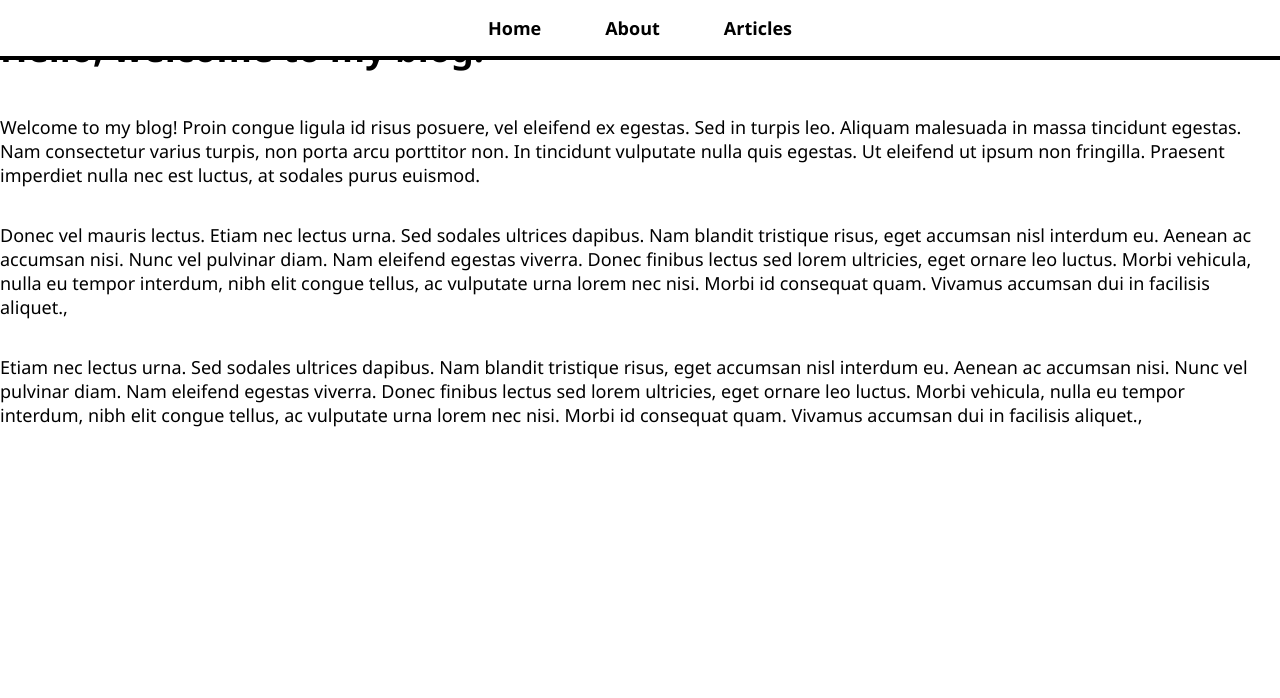
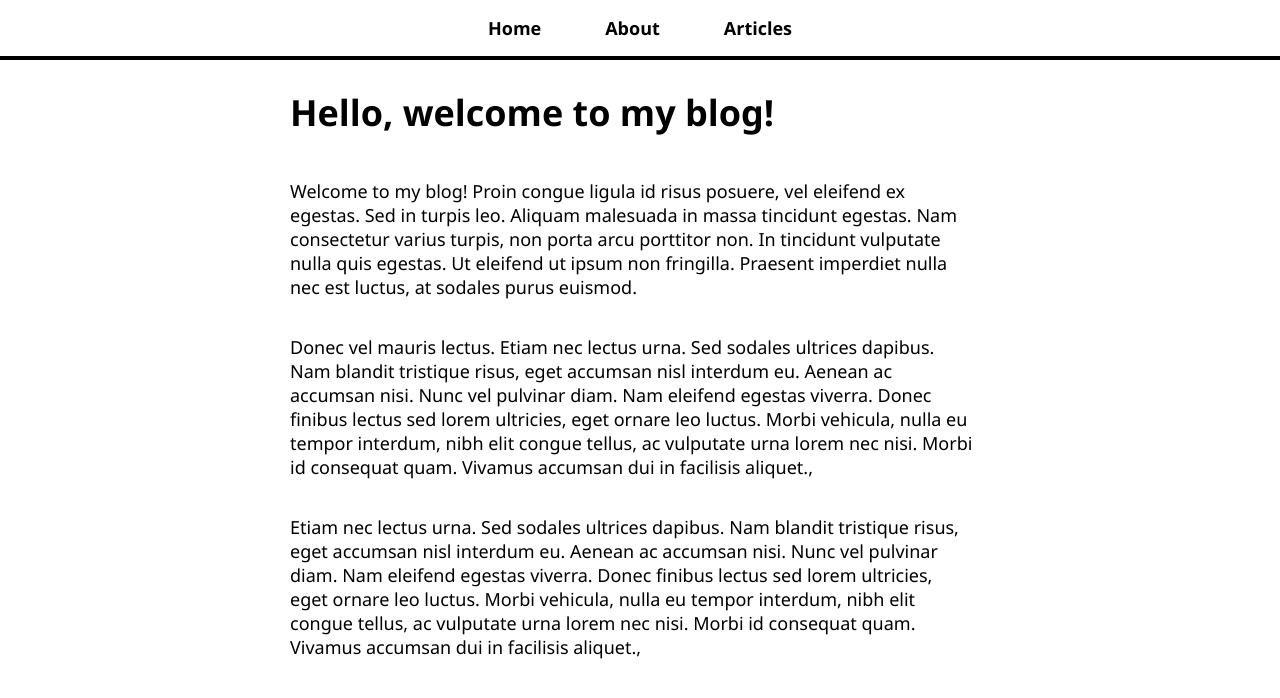
Before and after one commit to faizan76/my-blog, a React (Create React App) app: page / in a window 1280 px wide. Shown: the top 698 px of the page. Built offline with nearby package versions, Linux system fonts and the light colour scheme.

Commit message:
Custom Styled div

```diff
--- a/src/App.js
+++ b/src/App.js
@@ -8,7 +8,7 @@ function App() {
   return (
     <Router>
       <NavBar />
-      <div className="App">
+      <div id="page-body">
         <Route path="/" component={HomePage} exact />
         <Route path="/about" component={AboutPage} />
         <Route path="/articles-list" component={ArticlesListPage} />
```
